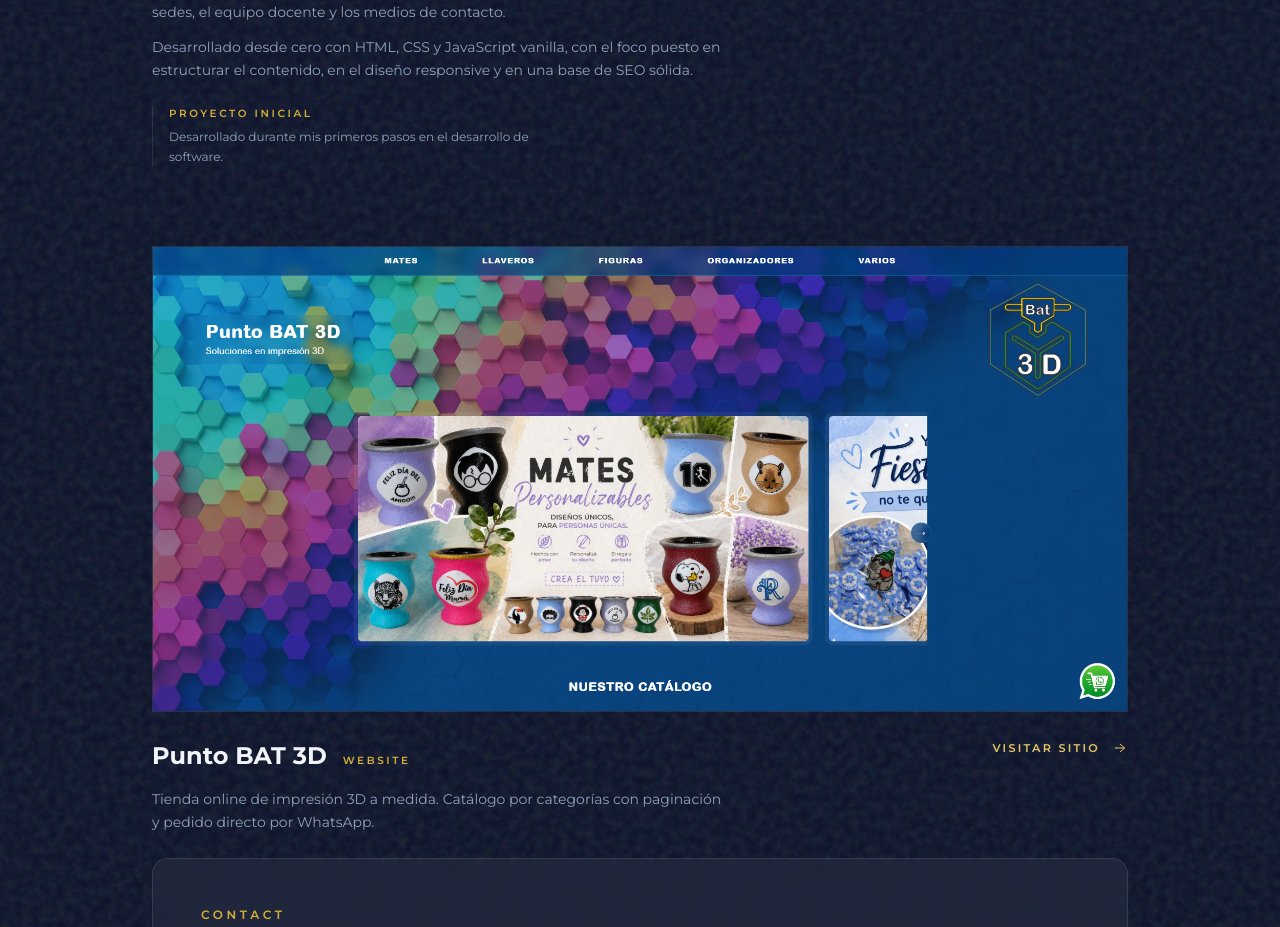
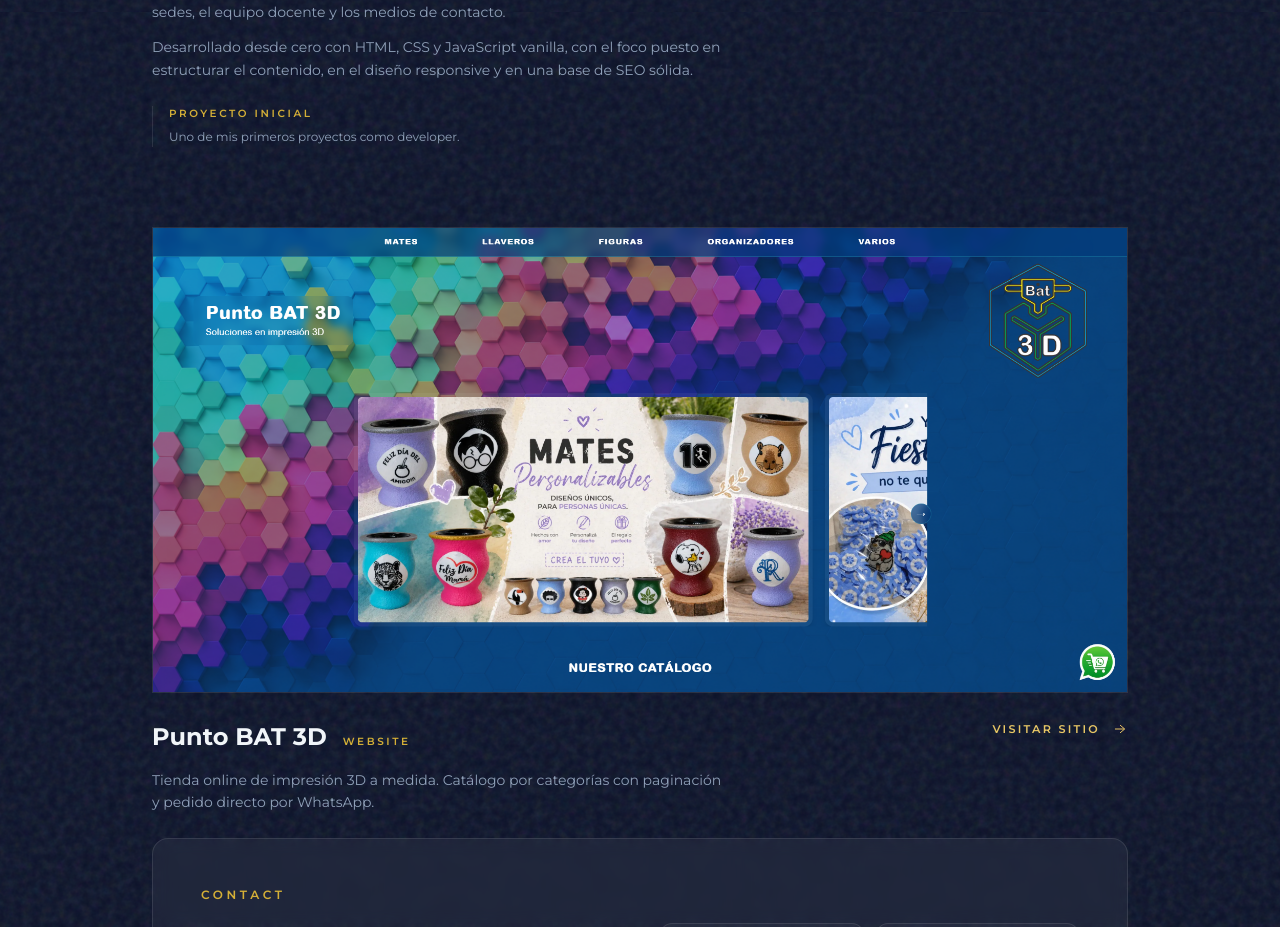
Before and after one commit to P-Wall86/Portfolio, a React (Vite) app: page / in a window 1280 px wide. Shown: the part 1268-2195 px from the top of the page. Built offline with nearby package versions, Linux system fonts and the light colour scheme.

Commit message:
Work: texto del nota de proyecto inicial

```diff
--- a/src/components/Work.jsx
+++ b/src/components/Work.jsx
@@ -21,7 +21,7 @@
         'Desarrollado desde cero con HTML, CSS y JavaScript vanilla, con el foco puesto en estructurar el contenido, en el diseño responsive y en una base de SEO sólida.',
       ],
       tag: 'Proyecto inicial',
-      tagNote: 'Desarrollado durante mis primeros pasos en el desarrollo de software.',
+      tagNote: 'Uno de mis primeros proyectos como developer.',
     },
     en: {
       type: 'Website · Coaching Education',
@@ -30,7 +30,7 @@
         'Built from scratch with vanilla HTML, CSS and JavaScript, with the focus on content structure, responsive design and a solid SEO foundation.',
       ],
       tag: 'Early project',
-      tagNote: 'Built early in my software development journey.',
+      tagNote: 'One of my first projects as a developer.',
     },
   },
   {
```
